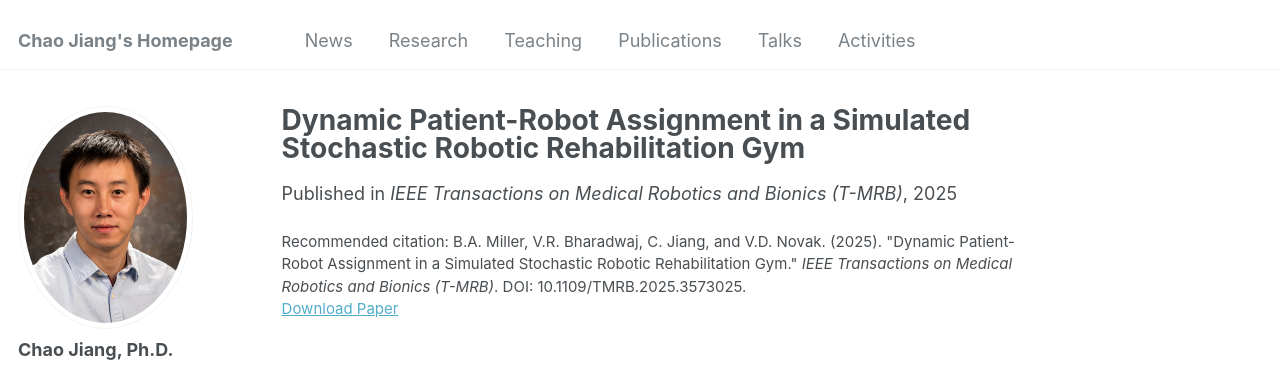
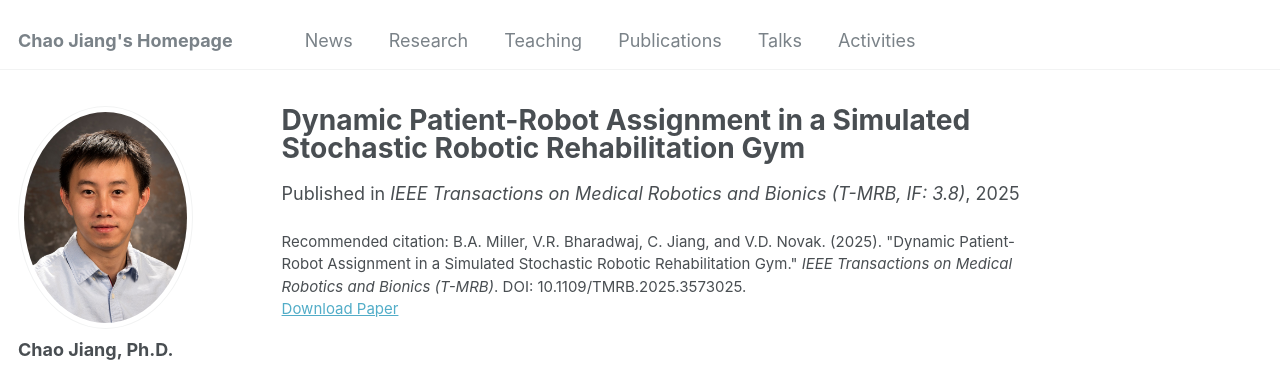
Before and after one commit to cjiang6/cjiang6.github.io, a Jekyll site: the page built from _publications/2025-05-01.md, in a window 1280 px wide and 1045 px high. Shown: the top 365 px of the window. Built offline with Jekyll 4.4.1, drawn with Linux system fonts in a browser that asks for light colours; some web fonts are replaced; a file with an impossible date is left out.

Commit message:
Update 2025-05-01.md

```diff
--- a/_publications/2025-05-01.md
+++ b/_publications/2025-05-01.md
@@ -5,7 +5,7 @@ category: manuscripts
 #permalink: /publication/2015-10-01-paper-title-number-3
 #excerpt: 'This paper is about the number 3. The number 4 is left for future work.'
 date: 2025-05-01
-venue: 'IEEE Transactions on Medical Robotics and Bionics (T-MRB)'
+venue: 'IEEE Transactions on Medical Robotics and Bionics (T-MRB, IF: 3.8)'
 #slidesurl: 'http://academicpages.github.io/files/slides3.pdf'
 paperurl: 'https://ieeexplore.ieee.org/document/11011676'
 citation: 'B.A. Miller, V.R. Bharadwaj, C. Jiang, and V.D. Novak. (2025). &quot;Dynamic Patient-Robot Assignment in a Simulated Stochastic Robotic Rehabilitation Gym.&quot; <i>IEEE Transactions on Medical Robotics and Bionics (T-MRB)</i>. DOI: 10.1109/TMRB.2025.3573025.'
```
